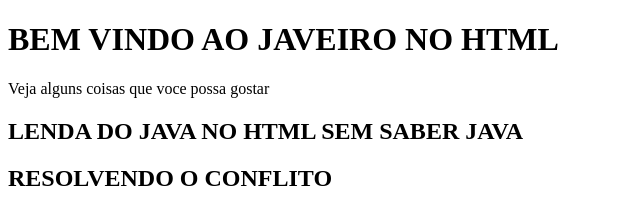
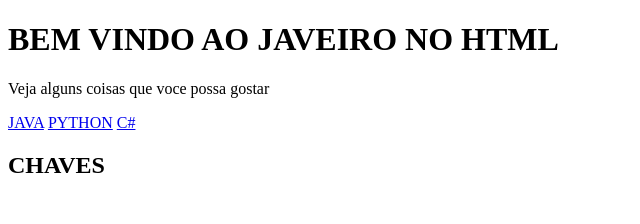
Before and after one commit to devnicolasbr/EBAC, a plain HTML site: page index.html in a window 1280 px wide. Shown: the whole page, without its empty margins (0-640 px from the left). Drawn offline with Linux system fonts and the light colour scheme.

Commit message:
TESTANDO O NOVO COMMIT DO PUUL REQUEST

```diff
--- a/index.html
+++ b/index.html
@@ -11,15 +11,13 @@
     <h1>BEM VINDO AO JAVEIRO NO HTML</h1>
     <p>Veja alguns coisas que voce possa gostar</p>
 
+    <nav>
+        <a href="JAVA">JAVA</a>
+        <a href="PYTHON">PYTHON</a>
+        <a href="C#">C#</a>
+        <h1>CHAVES</h1>
+    </nav>
+
 </header>
-
-<main>
-    <h2>LENDA DO JAVA NO HTML SEM SABER JAVA</h2>
-    <section>
-        <h1>RESOLVENDO O CONFLITO</h1>
-
-
-    </section>
-</main>
 </body>
 </html>
```
